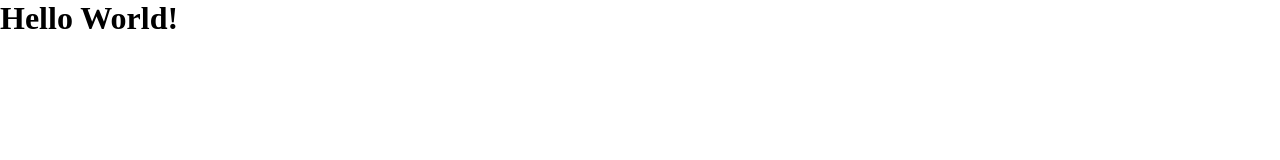
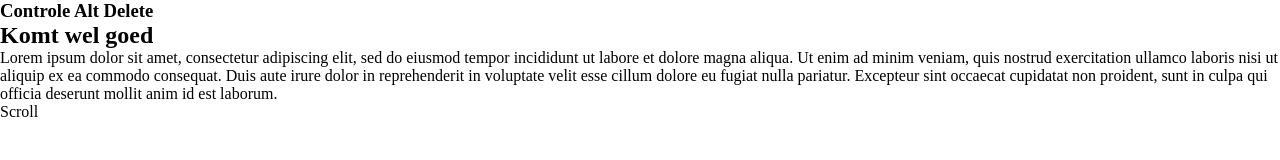
Before and after one commit to BasPieren/controle-alt-delete, a plain HTML site: page index.html in a window 1280 px wide. Drawn offline with nearby package versions, Linux system fonts and the light colour scheme.

Commit message:
index.html | Edit | Added first HTML structure

```diff
--- a/index.html
+++ b/index.html
@@ -9,8 +9,30 @@
 </head>
 <body>
 
-<h1>Hello World!</h1>
+  <main>
 
+    <section id="cad-home-page">
+
+      <h3>Controle Alt Delete</h3>
+
+      <h1>Komt wel goed</h1>
+
+      <p>
+        Lorem ipsum dolor sit amet, consectetur adipiscing elit, sed do eiusmod tempor incididunt ut labore et dolore magna aliqua.
+        Ut enim ad minim veniam, quis nostrud exercitation ullamco laboris nisi ut aliquip ex ea commodo consequat.
+        Duis aute irure dolor in reprehenderit in voluptate velit esse cillum dolore eu fugiat nulla pariatur.
+        Excepteur sint occaecat cupidatat non proident, sunt in culpa qui officia deserunt mollit anim id est laborum.
+      </p>
+
+      <p>Scroll</p>
+
+    </section>
+
+  </main>
+
+<script src="https://d3js.org/d3.v5.min.js"></script>
+<script src="//cdnjs.cloudflare.com/ajax/libs/ScrollMagic/2.0.6/ScrollMagic.min.js"></script>
+<script src="//cdnjs.cloudflare.com/ajax/libs/ScrollMagic/2.0.6/plugins/debug.addIndicators.min.js"></script>
 <script src="js/script.js"></script>
 </body>
 </html>
```
